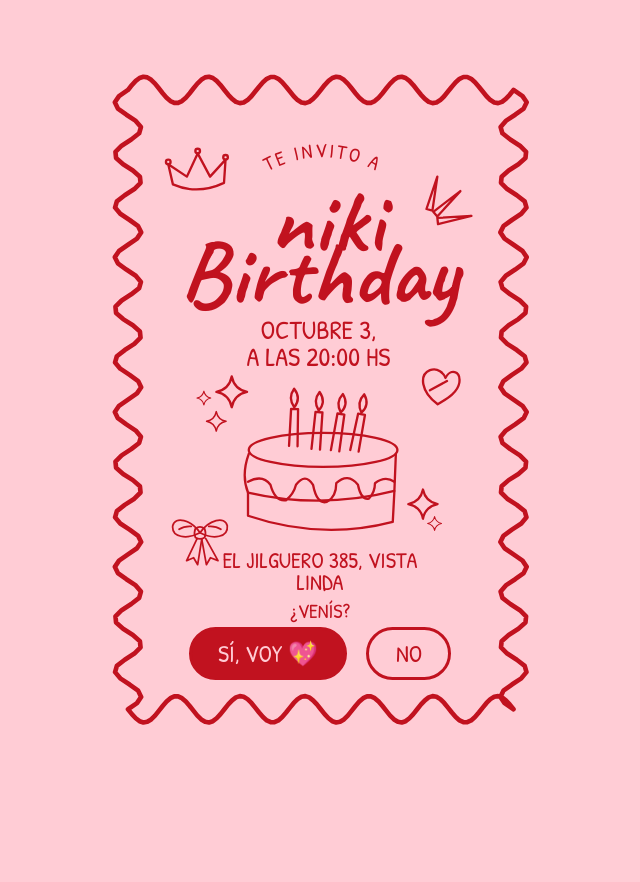
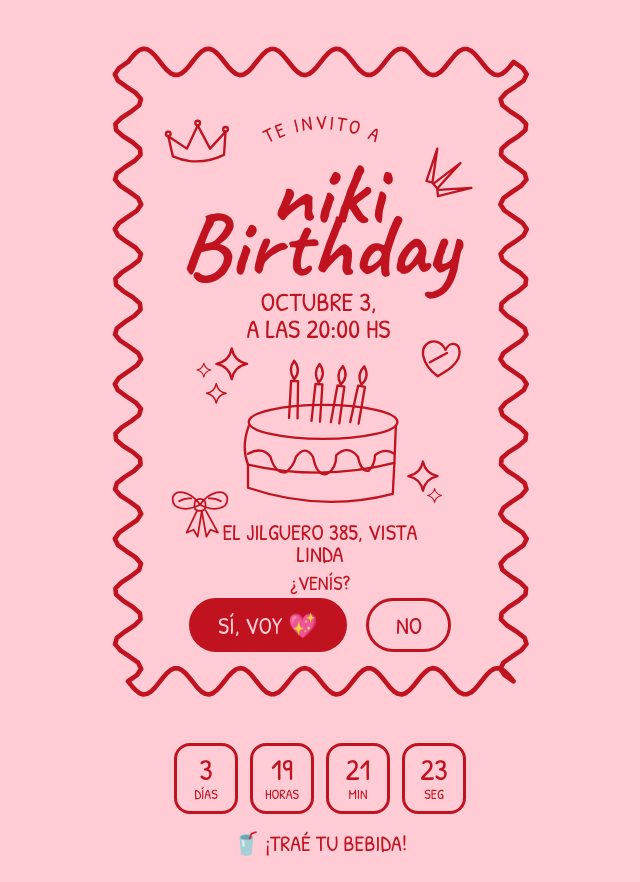
Before and after one commit to NicoleLlumpo1/Invitaci-n-de-cumple-niki, a plain HTML site: page index.html in a window 1280 px wide. Shown: the whole page, without its empty margins (320-960 px from the left). Before the commit the page ends 800 px from the top, so only its background shows below. Drawn offline with Linux system fonts and the light colour scheme.

Commit message:
cuenta regresiva

```diff
--- a/estilosInvitacionCumpleanos.css
+++ b/estilosInvitacionCumpleanos.css
@@ -126,3 +126,52 @@
   touch-action: manipulation;
   -webkit-tap-highlight-color: transparent;
 }
+
+/* ===== CUENTA REGRESIVA Y BEBIDAS ===== */
+.paginaInvitacion { flex-direction: column; padding-bottom: 24px; }
+
+.seccionExtras {
+  width: min(100vw, 480px);
+  text-align: center;
+  text-transform: uppercase;
+}
+
+.cuentaRegresiva { display: flex; justify-content: center; gap: 12px; }
+
+.bloqueTiempo {
+  min-width: 64px;
+  padding: 8px 6px;
+  border: 3px solid var(--colorRojoPrincipal);
+  border-radius: 16px;
+  display: flex;
+  flex-direction: column;
+}
+
+.numeroTiempo { font-size: 30px; line-height: 1; }
+.etiquetaTiempo { font-size: 14px; }
+
+.mensajeFiestaHoy { font-size: 28px; margin: 0; }
+.avisoBebidas { font-size: 22px; margin: 14px 0 0; }
+
+/* ===== AJUSTES FINALES PARA CELULAR ===== */
+html { -webkit-text-size-adjust: 100%; }
+
+.botonConfirmarSi, .botonConfirmarNo {
+  -webkit-user-select: none;
+  user-select: none;
+}
+
+@media (max-width: 600px) {
+  .paginaInvitacion { justify-content: flex-start; }
+  .tarjetaInvitacion { width: 100vw; }
+  .seccionExtras { width: 100%; padding: 0 12px; }
+  .cuentaRegresiva { gap: 8px; }
+  .bloqueTiempo { flex: 1; min-width: 0; max-width: 80px; }
+  .numeroTiempo { font-size: 26px; }
+  .etiquetaTiempo { font-size: 12px; }
+}
+
+/* Celulares acostados: que la tarjeta no quede diminuta */
+@media (max-height: 500px) {
+  .tarjetaInvitacion { width: min(100vw, 480px); }
+}
--- a/index.html
+++ b/index.html
@@ -3,6 +3,7 @@
 <head>
   <meta charset="UTF-8">
   <meta name="viewport" content="width=device-width, initial-scale=1">
+  <meta name="theme-color" content="#ffccd5">
   <title>Niki Birthday - Invitación</title>
   <link rel="preconnect" href="https://fonts.googleapis.com">
   <link href="https://fonts.googleapis.com/css2?family=Patrick+Hand&family=Caveat:wght@700&display=swap" rel="stylesheet">
@@ -54,18 +55,13 @@
         <circle class="trazoRojo" cx="188" cy="167" r="3"/>
       </g>
 
-      <!-- ===== DIBUJOS: DESTELLOS (arriba a la derecha) =====
-      <g class="dibujoDestellos">
-        <path class="trazoRojo" d="M448 222 L462 182 L470 208 Z"/>
-        <path class="trazoRojo" d="M460 234 L494 204 L482 238 Z"/>
-        <path class="trazoRojo" d="M464 244 L500 238 L500 252 Z"/>
-      </g>-->
       <!-- ===== DIBUJOS: DESTELLOS (arriba a la derecha) ===== -->
       <g class="dibujoDestellos" transform="translate(446 250)">
         <path class="trazoRojo" d="M16 -3 L60 -1 L16 5 Z" transform="rotate(-74)"/>
         <path class="trazoRojo" d="M16 -3 L60 -1 L16 5 Z" transform="rotate(-40)"/>
         <path class="trazoRojo" d="M16 -3 L60 -1 L16 5 Z" transform="rotate(-6)"/>
       </g>
+
       <!-- ===== DIBUJOS: CORAZÓN ===== -->
       <g class="dibujoCorazon">
         <path class="trazoRojo" d="M462 486 C440 470 438 448 452 442 C462 438 470 446 472 452 C478 440 492 442 490 458 C488 470 476 478 462 486 Z"/>
@@ -79,12 +75,6 @@
       <use class="dibujoBrillo" href="#dibujoEstrellaBrillo" x="422" y="594" width="42" height="42"/>
       <use class="dibujoBrillo" href="#dibujoEstrellaBrillo" x="448" y="630" width="20" height="20"/>
 
-      <!-- ===== DIBUJOS: MOÑO =====
-      <g class="dibujoMoño">
-        <path class="trazoRojo" d="M124 650 Q132 624 158 626 Q182 632 168 650 Q148 662 124 650 Z"/>
-        <path class="trazoRojo" d="M150 658 Q136 670 126 682"/>
-        <path class="trazoRojo" d="M166 654 Q180 654 190 662"/>
-      </g>-->
       <!-- ===== DIBUJOS: MOÑO ===== -->
       <g class="dibujoMoño" transform="translate(155 652) scale(0.75) translate(-155 -652)">
         <!-- Lazo izquierdo -->
@@ -100,6 +90,7 @@
         <!-- Nudo central -->
         <path class="trazoRojo" d="M147 645 Q155 639 163 645 Q166 653 163 660 Q155 665 147 660 Q144 652 147 645 Z"/>
       </g>
+
       <!-- ===== DIBUJOS: TORTA ===== -->
       <g class="dibujoTorta">
         <use href="#dibujoVelaConLlama" transform="translate(275 540) rotate(2)"/>
@@ -126,6 +117,17 @@
     </section>
 
   </main>
+      <!-- ===== CUENTA REGRESIVA Y AVISO DE BEBIDAS ===== -->
+    <section class="seccionExtras">
+      <div class="cuentaRegresiva" id="cuentaRegresiva">
+        <div class="bloqueTiempo"><span class="numeroTiempo" id="numeroDias">0</span><span class="etiquetaTiempo">días</span></div>
+        <div class="bloqueTiempo"><span class="numeroTiempo" id="numeroHoras">0</span><span class="etiquetaTiempo">horas</span></div>
+        <div class="bloqueTiempo"><span class="numeroTiempo" id="numeroMinutos">0</span><span class="etiquetaTiempo">min</span></div>
+        <div class="bloqueTiempo"><span class="numeroTiempo" id="numeroSegundos">0</span><span class="etiquetaTiempo">seg</span></div>
+      </div>
+      <p class="mensajeFiestaHoy oculto" id="mensajeFiestaHoy">¡Es hoy! 🎉</p>
+      <p class="avisoBebidas">🥤 ¡Traé tu bebida!</p>
+    </section>
 
   <script src="logicaInvitacionCumpleanos.js"></script>
 </body>
--- a/logicaInvitacionCumpleanos.js
+++ b/logicaInvitacionCumpleanos.js
@@ -66,3 +66,31 @@ botonConfirmarSi.addEventListener("click", funcionConfirmarAsistencia);
 
 /* ===== INICIO ===== */
 trazadoMarcoOndulado.setAttribute("d", funcionGenerarTrazadoMarcoOndulado());
+
+/* ===== CUENTA REGRESIVA ===== */
+const fechaDeLaFiesta = new Date("2026-10-03T20:00:00-03:00");
+const numeroDias = document.getElementById("numeroDias");
+const numeroHoras = document.getElementById("numeroHoras");
+const numeroMinutos = document.getElementById("numeroMinutos");
+const numeroSegundos = document.getElementById("numeroSegundos");
+const cuentaRegresiva = document.getElementById("cuentaRegresiva");
+const mensajeFiestaHoy = document.getElementById("mensajeFiestaHoy");
+
+function funcionActualizarCuentaRegresiva() {
+  const milisegundosFaltantes = fechaDeLaFiesta - new Date();
+
+  if (milisegundosFaltantes <= 0) {
+    cuentaRegresiva.classList.add("oculto");
+    mensajeFiestaHoy.classList.remove("oculto");
+    return;
+  }
+
+  const segundosTotales = Math.floor(milisegundosFaltantes / 1000);
+  numeroDias.textContent = Math.floor(segundosTotales / 86400);
+  numeroHoras.textContent = Math.floor((segundosTotales % 86400) / 3600);
+  numeroMinutos.textContent = Math.floor((segundosTotales % 3600) / 60);
+  numeroSegundos.textContent = segundosTotales % 60;
+}
+
+funcionActualizarCuentaRegresiva();
+setInterval(funcionActualizarCuentaRegresiva, 1000);
```
Lines whose indentation alone changed are shown as unchanged.
